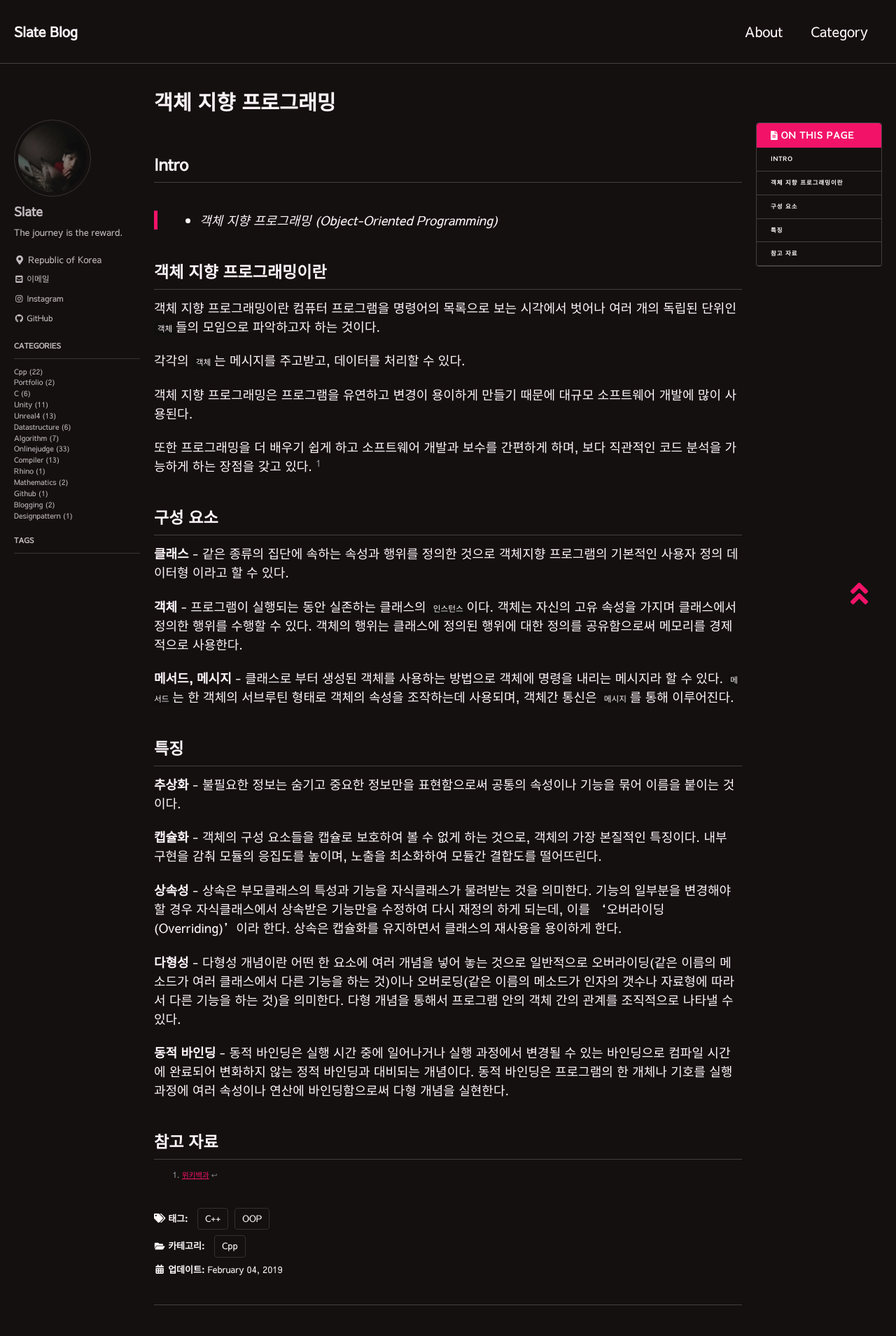
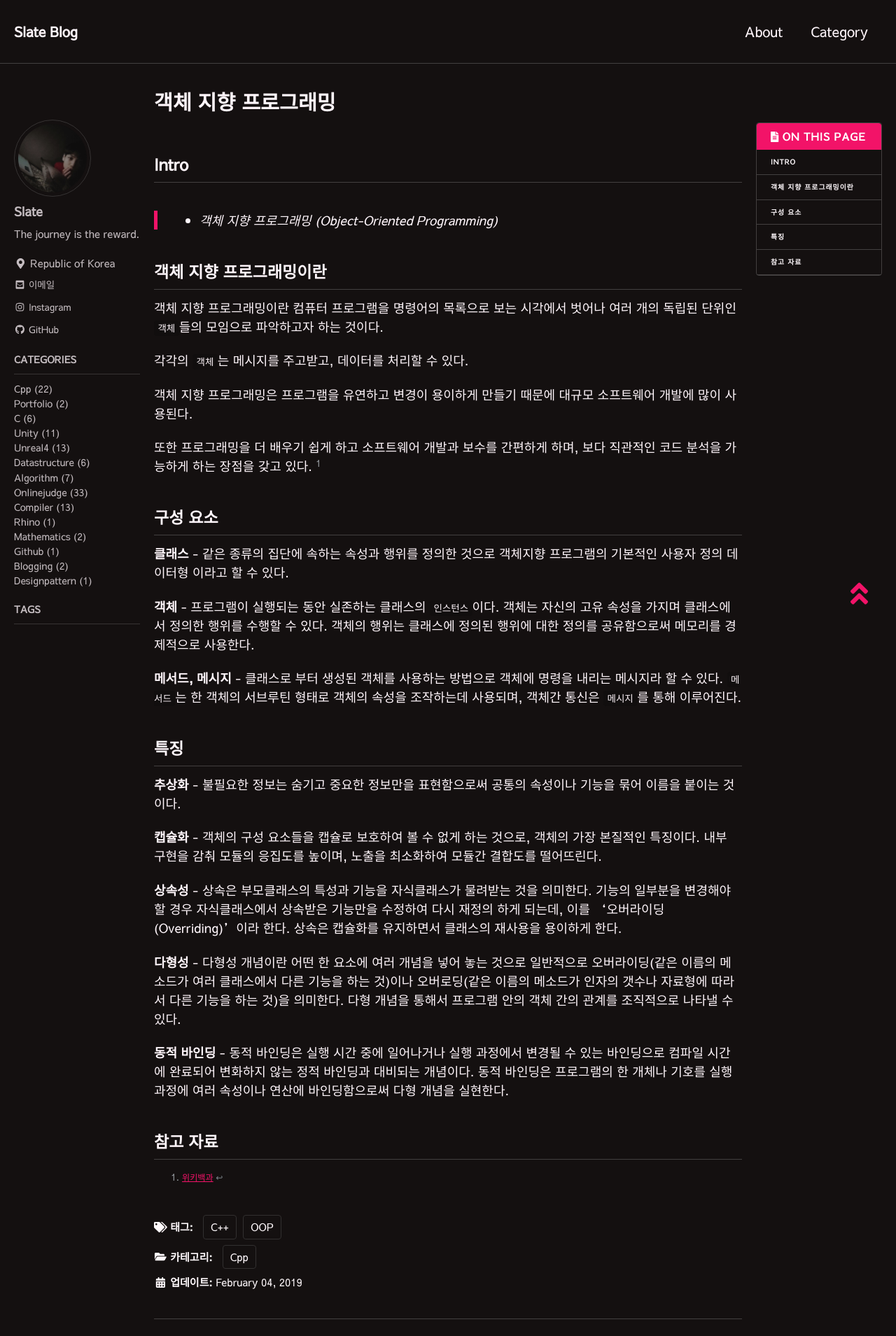
Before and after one commit to lesslate/lesslate.github.io, a Jekyll site: the page built from _posts/Cpp/2019-02-04-객체지향 프로그래밍.md, in a window 1280 px wide. Shown: the top 1909 px of the page at 70% size. Built offline with Jekyll 4.4.1, drawn with Linux system fonts in a browser that asks for light colours; nearby versions of some CDN libraries; some web fonts are replaced; comment, search, counter and statistics services are not loaded.

Commit message:
Update main.scss

```diff
--- a/assets/css/main.scss
+++ b/assets/css/main.scss
@@ -17,9 +17,9 @@
 $type-size-3 : 1.463em;  // ~25.008px
 $type-size-4 : 1.15em;   // ~20px
 $type-size-5 : 0.9em;      // ~16px
-$type-size-6 : 0.65em;   // ~12px
-$type-size-7 : 0.5875em; // ~11px
-$type-size-8 : 0.525em;  // ~10px
+$type-size-6 : 0.75em;   // ~12px
+$type-size-7 : 0.6875em; // ~11px
+$type-size-8 : 0.625em;  // ~10px
 
 /* solarized light syntax highlighting (base16) */
 $base00: #ffffff ;
```
